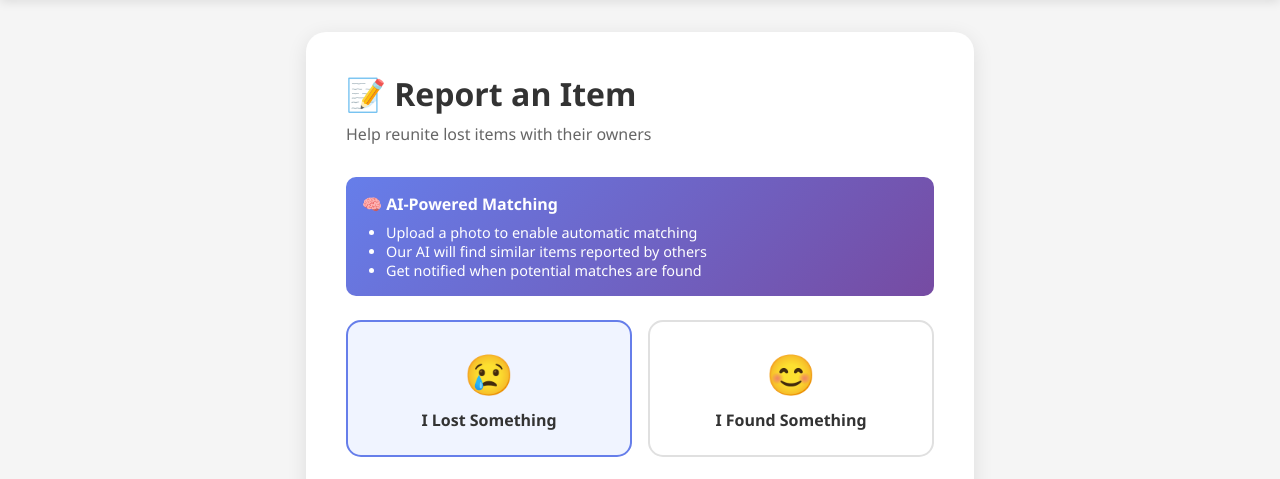
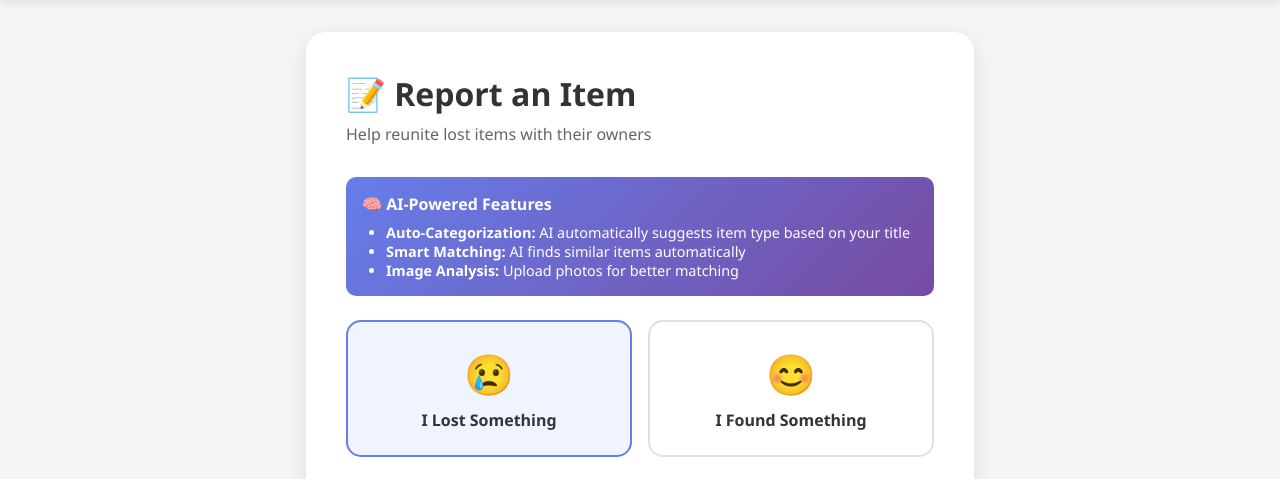
Before and after one commit to Suganth-Kanagaraj/lost-found-campus, a Flask app: template templates/report.html in a window 1280 px wide. Shown: the part 65-544 px from the top of the page. Run offline with Flask 3, Linux system fonts and the light colour scheme; the template is opened without the code that fills it, so the values that code supplies are empty.

Commit message:
Add visible AI features to UI

```diff
--- a/templates/report.html
+++ b/templates/report.html
@@ -57,13 +57,54 @@
             <p class="subtitle">Help reunite lost items with their owners</p>
 
             <div class="ai-note">
-                <h4>🧠 AI-Powered Matching</h4>
+                <h4>🧠 AI-Powered Features</h4>
                 <ul>
-                    <li>Upload a photo to enable automatic matching</li>
-                    <li>Our AI will find similar items reported by others</li>
-                    <li>Get notified when potential matches are found</li>
+                    <li><strong>Auto-Categorization:</strong> AI automatically suggests item type based on your title</li>
+                    <li><strong>Smart Matching:</strong> AI finds similar items automatically</li>
+                    <li><strong>Image Analysis:</strong> Upload photos for better matching</li>
                 </ul>
             </div>
+            <div id="ai-prediction" style="display:none; background: linear-gradient(135deg, #667eea, #764ba2); color: white; padding: 1rem; border-radius: 10px; margin-bottom: 1.5rem;">
+                <h4>🤖 AI Prediction: <span id="predicted-category">-</span></h4>
+                <p style="font-size: 0.9rem; opacity: 0.9;">AI automatically suggested this category based on your title</p>
+            </div>
+
+            <script>
+            let debounceTimer;
+            function predictCategory() {
+                clearTimeout(debounceTimer);
+                debounceTimer = setTimeout(() => {
+                    const title = document.querySelector('input[name="title"]').value;
+                    const desc = document.querySelector('textarea[name="description"]').value;
+                    if (title.length > 2) {
+                        fetch('/api/ai/predict-category', {
+                            method: 'POST',
+                            headers: {'Content-Type': 'application/json'},
+                            body: JSON.stringify({title: title, description: desc})
+                        })
+                        .then(r => r.json())
+                        .then(data => {
+                            if (data.predicted_category) {
+                                document.getElementById('ai-prediction').style.display = 'block';
+                                document.getElementById('predicted-category').textContent = data.predicted_category;
+                                // Auto-select the predicted category if not already selected
+                                const select = document.querySelector('select[name="item_type"]');
+                                if (!select.value) {
+                                    for(let opt of select.options) {
+                                        if(opt.text.toLowerCase().includes(data.predicted_category.toLowerCase())) {
+                                            select.value = opt.value;
+                                            break;
+                                        }
+                                    }
+                                }
+                            }
+                        })
+                        .catch(() => {});
+                    }
+                }, 500);
+            }
+            document.querySelector('input[name="title"]')?.addEventListener('input', predictCategory);
+            </script>
 
             <form method="POST" enctype="multipart/form-data">
                 <div class="category-toggle">
```
Also changed, not shown: templates/dashboard.html (+7 -1 lines).
